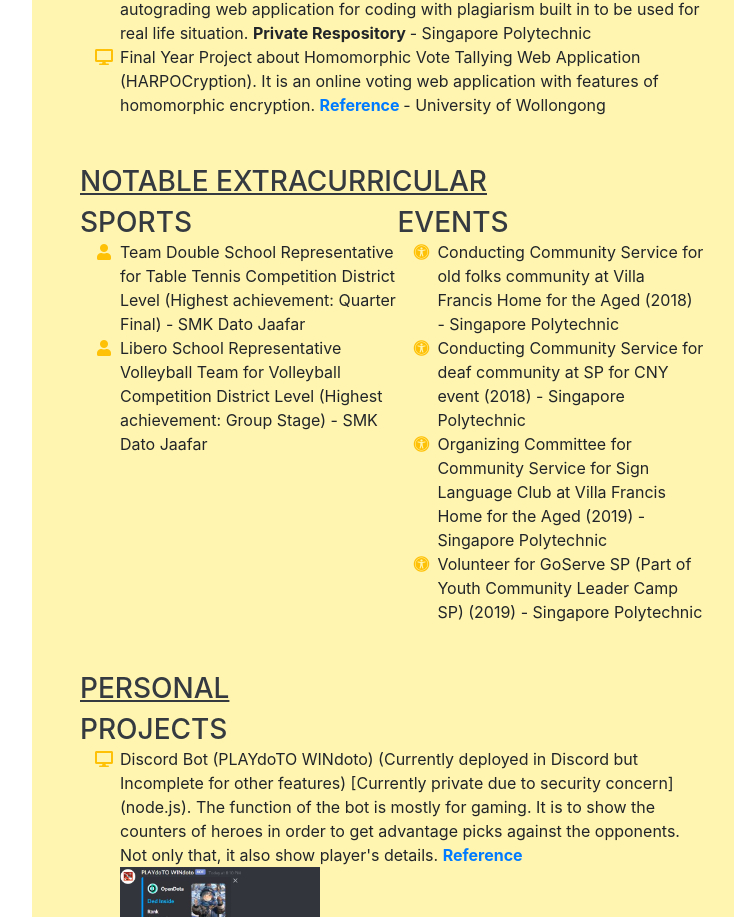
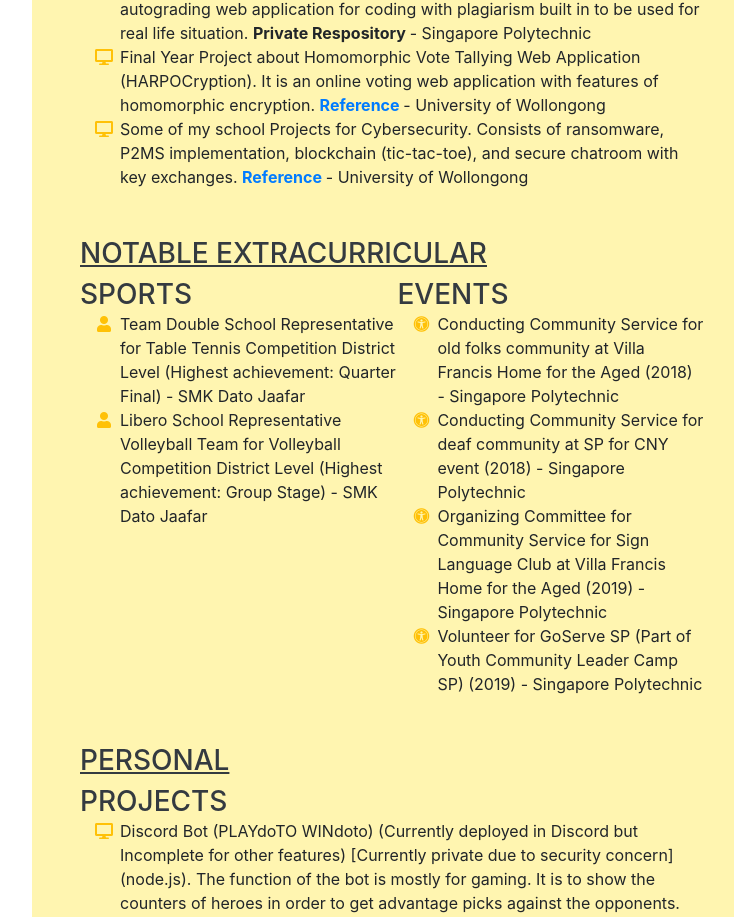
Before and after one commit to ianhtyen/ianyen.github.io, a website with bundled scripts: page index.html in a window 1280 px wide. Shown: the part 5790-6707 px from the top of the page, without its empty margins (240-974 px from the left). Built offline with nearby package versions, Linux system fonts and the light colour scheme; a web font is replaced by a local one.

Commit message:
Update portfolio

```diff
--- a/index.html
+++ b/index.html
@@ -323,6 +323,10 @@
                 <i class="fa-li fa fa-desktop text-warning"></i>
                 Final Year Project about Homomorphic Vote Tallying Web Application (HARPOCryption). It is an online voting web application with features of homomorphic encryption. <b> <a href="https://github.com/DylanCheong-tech/UOW-CSIT321-Project-Oct2022-March2023" target="_blank">Reference</a> </b> - University of Wollongong
               </li>
+              <li>
+                <i class="fa-li fa fa-desktop text-warning"></i>
+                Some of my school Projects for Cybersecurity. Consists of ransomware, P2MS implementation, blockchain (tic-tac-toe), and secure chatroom with key exchanges. <b> <a href="https://github.com/ianhtyen/my-cybersec-projects" target="_blank">Reference</a> </b> - University of Wollongong
+              </li>
             </ul>
           </div>
 
```
